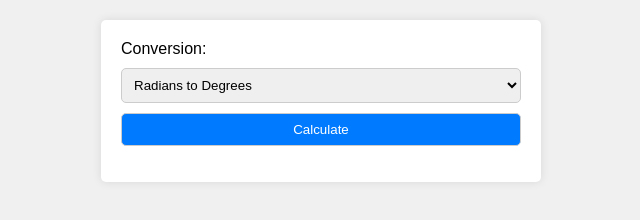
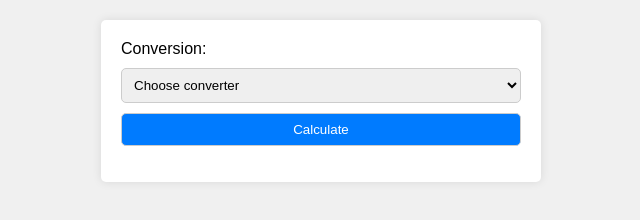
Before and after one commit to BrianC0des/bricode.github.io, a plain HTML site: page index.html in a window 1280 px wide. Shown: the full height of the page, 319-959 px from the left. Drawn offline with Linux system fonts and the light colour scheme.

Commit message:
index.html

```diff
--- a/index.html
+++ b/index.html
@@ -12,10 +12,11 @@
 <body>
   <div id="calculator">
     <label for="formula">Conversion:</label>
-    <select id="formula" onchange="showInputs()">
-      <option value="1">Radians to Degrees</option>
-      <option value="2">Degrees to Radians</option>
-    </select>
+     <select id="formula" onchange="showInputs()">
+  <option value="">Choose converter</option>
+  <option value="1">Radians to Degrees</option>
+  <option value="2">Degrees to Radians</option>
+</select>
 
     <div id="inputs"></div>
 
```
